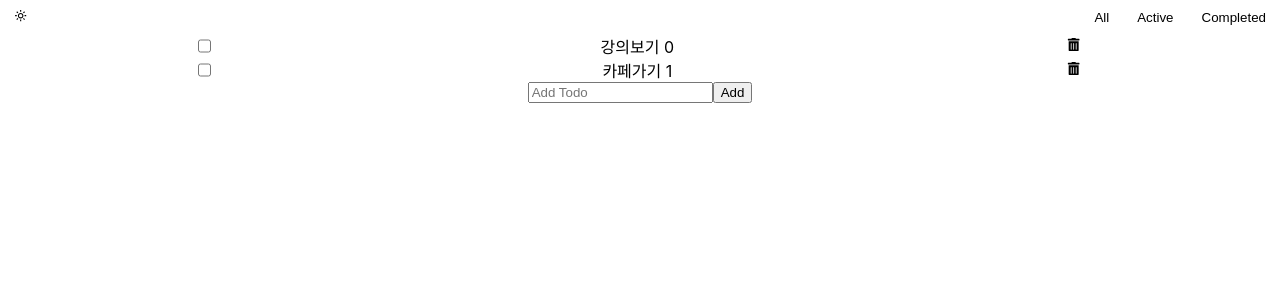
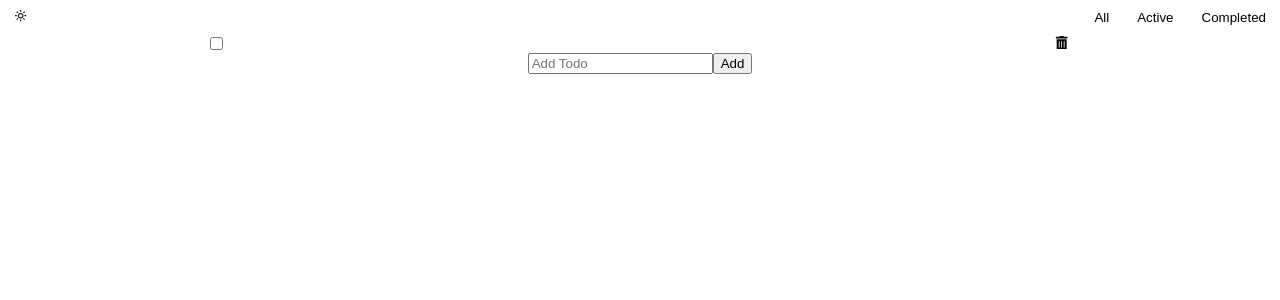
Before and after one commit to hejin8307/react_todo, a React (Create React App) app: page / in a window 1280 px wide. Shown: the top 300 px of the page. Built offline with nearby package versions, Linux system fonts and the light colour scheme.

Commit message:
save data on localstorage

```diff
--- a/src/App.js
+++ b/src/App.js
@@ -1,4 +1,4 @@
-import {useRef, useState} from 'react';
+import {useEffect, useRef, useState} from 'react';
 import styles from './app.module.css';
 import AddToDo from './components/add_form/addToDo';
 import Header from './components/header/header';
@@ -16,18 +16,33 @@ function App() {
     },
   ]);
   const [input, setInput] = useState('');
-  const [toDos, setToDos] = useState([
-    {
-      id: 0,
-      name: '강의보기',
-    },
-    {
-      id: 1,
-      name: '카페가기',
-    },
-  ]);
+  // const [toDos, setToDos] = useState([
+  //   {
+  //     id: 0,
+  //     name: '강의보기',
+  //   },
+  //   {
+  //     id: 1,
+  //     name: '카페가기',
+  //   },
+  // ]);
 
-  const nextId = useRef(2);
+  const [toDos, setToDos] = useState(() => {
+    if (typeof window !== 'undefined') {
+      const saved = window.localStorage.getItem('toDos');
+      if (saved !== null) {
+        return JSON.parse(saved);
+      } else {
+        return [''];
+      }
+    }
+  });
+
+  const nextId = useRef(0);
+
+  useEffect(() => {
+    window.localStorage.setItem('toDos', JSON.stringify(toDos));
+  }, [toDos]);
 
   const handleInput = (e) => {
     setInput(e.target.value);
@@ -36,13 +51,15 @@ function App() {
   const handleAdd = (e) => {
     e.preventDefault();
     setToDos([...toDos, {id: nextId.current, name: input}]);
-    setIsChecked([...isChecked, {id: nextId.current, isChecked: false}]);
+    localStorage.setItem('toDos', JSON.stringify(toDos));
+    // setIsChecked([...isChecked, {id: nextId.current, isChecked: false}]);
     nextId.current += 1;
   };
 
   const handleDelete = (toDo) => {
     console.log(toDo);
     setToDos((toDos) => toDos.filter((item) => item.id !== toDo.id));
+    localStorage.setItem('toDos', JSON.stringify(toDos));
     setIsChecked((isChecked) =>
       isChecked.filter((item) => item.id !== toDo.id)
     );
```
